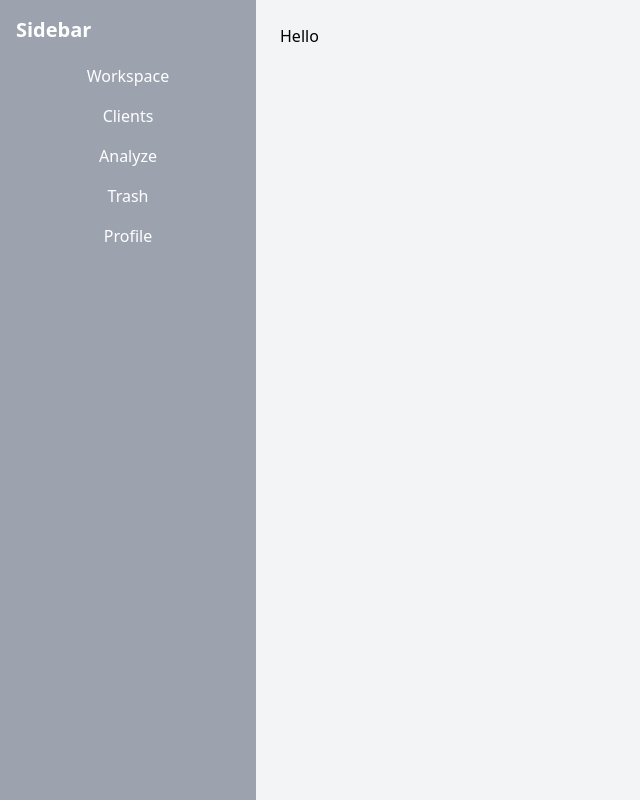
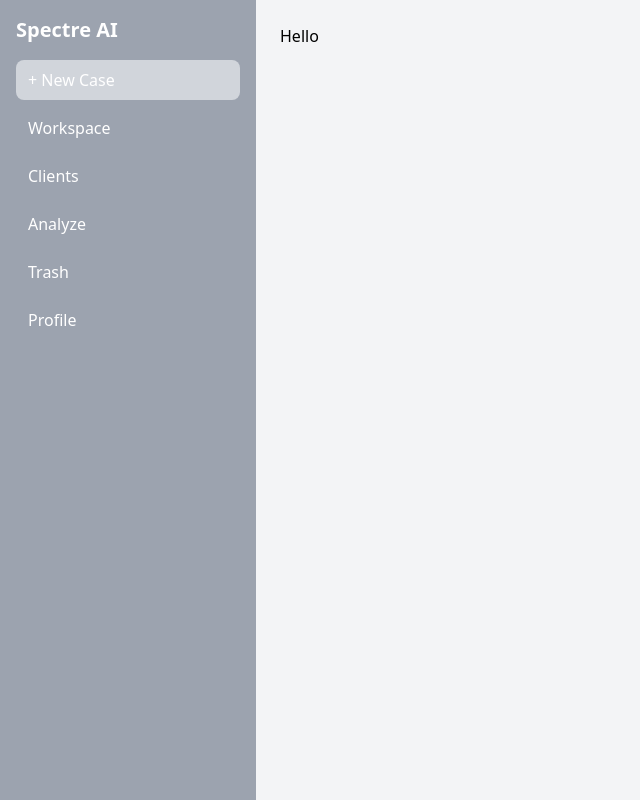
Before and after one commit to vinaynarahari/Spectre, a Next.js app in the folder panda/: page / in a window 1280 px wide. Shown: the whole page, without its empty margins (0-640 px from the left). Built offline with nearby package versions, Linux system fonts and the light colour scheme.

Commit message:
update sidebar 2

```diff
--- a/panda/src/app/components/sidebar.tsx
+++ b/panda/src/app/components/sidebar.tsx
@@ -32,13 +32,16 @@ export default function SideBar() {
       <div className="flex min-h-screen">
         <aside className="w-64 bg-gray-400 text-white flex flex-col p-4">
           <div className="mb-4">
-            <h2 className="text-xl font-bold">Sidebar</h2>
+            <h2 className="text-xl font-bold">Spectre AI</h2>
           </div>
           <nav>
           <ul>
+            <div className="rounded-lg px-3 py-2 bg-gray-300 mb-2">
+                + New Case
+            </div>
           {navItems.map((item) => (
-              <div key={item.id} className="rounded-lg hover:bg-gray-500 px-1 py-1 text-center">
-                <li className="mb-2">
+              <div key={item.id} className="rounded-lg hover:bg-gray-500 px-3 py-2 mb-2">
+                <li>
                   <a href={item.href} className="hover:text-gray-300">{item.text}</a>
                 </li>
               </div>
--- a/panda/src/app/layout.tsx
+++ b/panda/src/app/layout.tsx
@@ -1,7 +1,7 @@
 import type { Metadata } from "next";
 import localFont from "next/font/local";
 import "./globals.css";
-import SideBar from "./components/SideBar";
+import SideBar from "./components/sidebar";
 
 const geistSans = localFont({
   src: "./fonts/GeistVF.woff",
```
